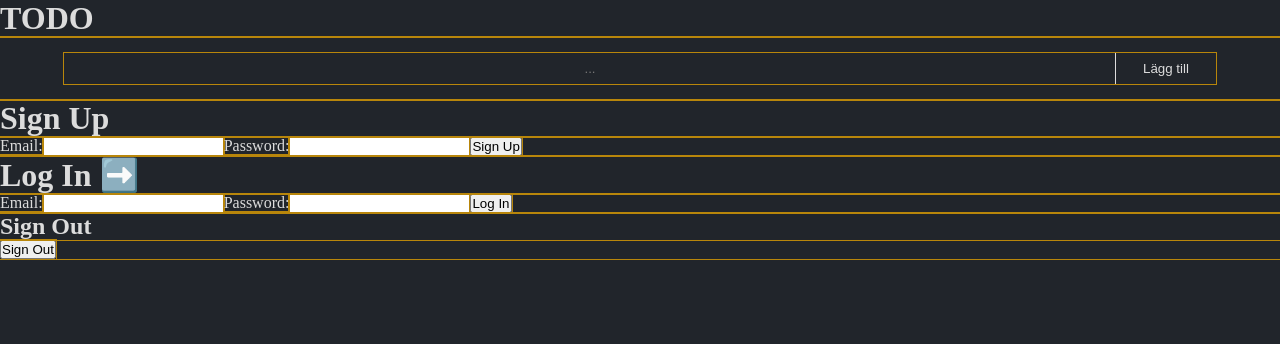
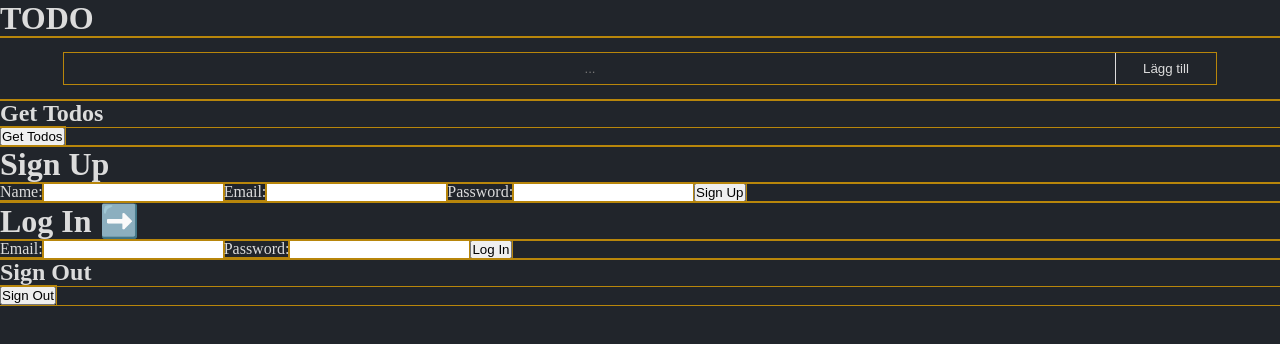
Before and after one commit to nilssoncjonas/react-todo, a React (Vite) app: page / in a window 1280 px wide. Shown: the top 344 px of the page. Built offline with nearby package versions, Linux system fonts and the light colour scheme; no server answers; the database is empty.

Commit message:
sign up now also takes displayname and writes it to user in db and updates profile

```diff
--- a/src/App.tsx
+++ b/src/App.tsx
@@ -1,43 +1,46 @@
-
 // Import style
 import './assets/style/scss/style.scss'
+
+import React, {useState} from "react";
+
+import {db} from "./services/firebase";
+import {getTodo} from "./services/dbClient.ts";
+
 import InputForm from "./components/InputForm.tsx";
-import React, {useEffect, useState} from "react";
-import {db} from "./services/firebase";
-
-import { DocumentData} from "firebase/firestore";
-import {getTodo} from "./services/dbClient.ts";
 import SignUp from "./components/SignUp.tsx";
 import LogIn from "./components/LogIn.tsx";
 
+import {ITodo} from "./types";
 
 
 const App = () => {
-	const [data, setData] = useState<DocumentData[] | null>(null)
-	const [ user, setUser] = useState('')
-
+	const [data, setData] = useState<ITodo[] | null>(null)
+	const [user, setUser] = useState('')
 
 	const handelUserId = (userId: string) => {
 		setUser(userId)
 	}
-	useEffect(() => {
-			getTodo(db)
-				.then(r => {
-					setData(r)
-					console.log(r)
-				} )
-				.catch( err => console.log(err))
-	}, [])
+	const onGetTodo = async () => {
+		const todos = await getTodo(db)
+		console.log('return',todos)
+		setData(todos)
+		console.log('setData',data)
+	}
 
 	return (
-	<div id="app">
-	<h1>TODO</h1>
-	<InputForm userId={user} />
-	{/*<TodoList data={todos} />*/}
-	<SignUp />
-	<LogIn onHandelUserId={handelUserId} />
-	</div>
-  )
+		<div id="app">
+			<h1>TODO</h1>
+			<InputForm userId={user}/>
+			<div>
+				<h2>Get Todos</h2>
+				<button onClick={onGetTodo}>Get Todos</button>
+			</div>
+			<SignUp/>
+			<LogIn onHandelUserId={handelUserId}/>
+
+
+		</div>
+	)
 }
 
 export default App
--- a/src/components/InputForm.tsx
+++ b/src/components/InputForm.tsx
@@ -24,7 +24,7 @@ const InputForm: React.FC<Prop> = ({userId}) => {
 		} catch (err) {
 			console.log(err)
 		}
-
+	setNewTodoTitle('')
 	}
 
 	return (
--- a/src/components/LogIn.tsx
+++ b/src/components/LogIn.tsx
@@ -65,7 +65,7 @@ const LogIn: React.FC<Prop> = ({onHandelUserId}) => {
 
 			{user && (
 				<div>
-					<p>Logged in as: {user.email}</p>
+					<p>Logged in as: {user.displayName}</p>
 					<p>UID: {user.uid}</p>
 					<p>Last logged in: {user.metadata.lastSignInTime}</p>
 				</div>
--- a/src/components/SignUp.tsx
+++ b/src/components/SignUp.tsx
@@ -7,12 +7,13 @@ import { addUser } from "../services/dbClient.ts";
 const SignUp = () => {
 	const [email, setEmail] = useState('');
 	const [password, setPassword] = useState('');
+	const [displayName, setDisplayName] = useState('');
 
 	const handleSubmit = async (e: React.FormEvent) => {
 		e.preventDefault();
 		try {
-			const cred = await createUserWithEmailAndPassword(auth, email, password)
-			await addUser(cred.user)
+			const { user } = await createUserWithEmailAndPassword(auth, email, password)
+			await addUser(user, displayName)
 		} catch (err) {
 			console.log(err)
 		}
@@ -23,6 +24,16 @@ const SignUp = () => {
 			<div>
 				<h1>Sign Up</h1>
 				<form onSubmit={handleSubmit}>
+
+					<label htmlFor="name">Name:</label>
+					<input
+						type="text"
+						id="displayName"
+						name="displayName"
+						value={displayName}
+						onChange={(event) => setDisplayName(event.target.value)}
+						required
+					/>
 
 					<label htmlFor="email">Email:</label>
 					<input
--- a/src/services/dbClient.ts
+++ b/src/services/dbClient.ts
@@ -1,13 +1,18 @@
 import {collection, getDocs, addDoc, doc, setDoc, query, where} from "firebase/firestore";
-import {User} from "firebase/auth";
+import {User, updateProfile, getAuth} from "firebase/auth";
 import {db} from "./firebase.ts";
 import {ITodo} from "../types";
 
-export const getTodo = async (db, userId: string) => {
+import { Firestore } from "firebase/firestore";
+
+const auth = getAuth()
+const user: User | null = auth.currentUser
+
+export const getTodo = async (db: Firestore) => {
 	try {
-		const userTodo = query(collection(db, 'todos'), where('userId', '==', userId));
-		const querySnapshot = await getDocs(userTodo);
-		return querySnapshot.docs.map(doc => doc.data())
+		const userTodos = query(collection(db, 'todos'), where('userId', '==', user?.uid));
+		const querySnapshot = await getDocs(userTodos);
+		return querySnapshot.docs.map(doc => doc.data()) as ITodo[]
 	} catch (err) {
 		console.log(err)
 	}
@@ -20,17 +25,19 @@ export const addTodo = async (data: ITodo) => {
 		console.log(err)
 	}
 }
-export const addUser = async (data: User) => {
-	console.log(data)
-	const user = {
+export const addUser = async (data: User, displayName: string) => {
+	const newUser = {
 		email: data.email,
 		isVerified: data.emailVerified,
 		uid: data.uid,
-		createdAt: data.metadata.creationTime
+		createdAt: data.metadata.creationTime,
+		displayName: displayName
 	}
 	try {
 		const userRef = doc(db, 'users', data.uid)
-		await setDoc(userRef, user)
+		await setDoc(userRef, newUser)
+		if (!auth.currentUser) { return	}
+		await updateProfile(auth.currentUser, {displayName: displayName})
 	} catch (err) {
 		console.log(err)
 	}
```
